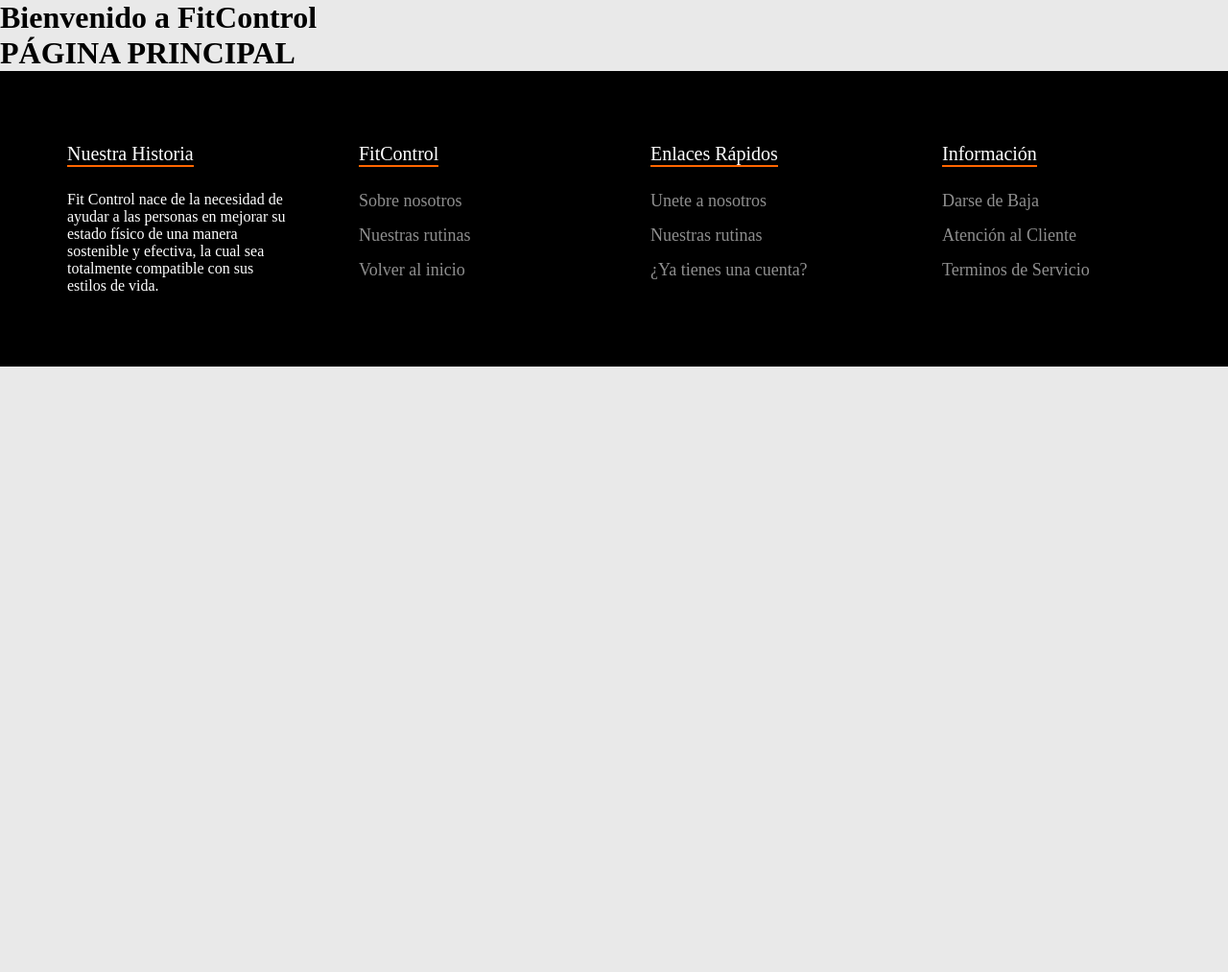
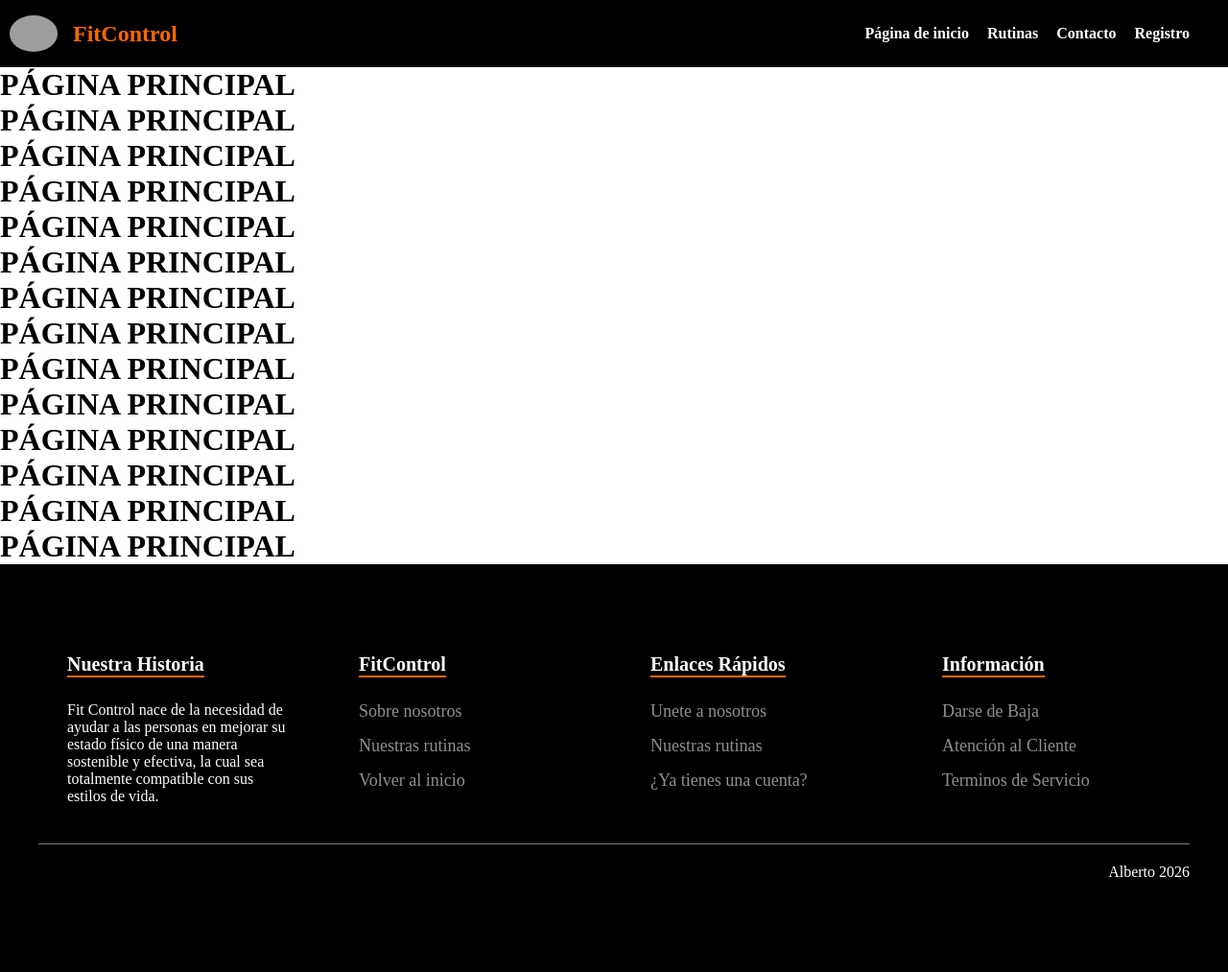
Before and after one commit to albertogonzalez2001/Mi_web_fitness, a PHP site: page /index.php in a window 1280 px wide. Shown: the whole page at 96% size. Before the commit the page ends 382 px from the top, so only its background shows below. Run offline with PHP 8.4, Linux system fonts and the light colour scheme; grey boxes are pictures that could not be loaded.

Commit message:
Estilos del footer y header, que ya están completos. Se añade el archivo y la carpeta de los scripts de la página, js/script.js

```diff
--- a/css/estilos.css
+++ b/css/estilos.css
@@ -6,18 +6,85 @@
 }
 
 body {
-    background-color: rgb(233, 233, 233);
+    background-color: rgb(255, 255, 255);
 
 }
 
-.container{
+/*ESTILOS DEL HEADER*/
+header{
+    background-color:black;
+    padding: 10px;
+    display: flex;
+    min-height: 70px;
+    justify-content: space-between;
+    align-items: center;
+}
+
+a {
+    text-decoration: none;
+    color: white;
+}
+
+.header-navigation{
+    font-weight: 600;
+    padding: 15px;
+}
+
+.header-navigation a{
+    padding-right: 15px;;
+}
+
+.header-navigation > a:hover{
+    color: rgb(255, 102, 0);
+    transition: all 0.3s ease;
+}
+
+.logo{
+    display: flex;
+    align-items: center;
+    gap: 1rem;
+}
+
+.logo h2{
+    color: rgb(255, 102, 0);
+}
+
+.logo img{
+    max-width: 50px;
+    border-radius: 50%;
+}
+
+@media(max-width:800px){
+    header{
+        flex-direction: column;
+    }
+
+    .header-navigation{
+        padding: 15px;
+
+    }
+}
+
+/*ESTILOS DEL CONTENIDO DE LAS PÁGINAS*/
+
+
+
+
+
+
+
+/* ESTILOS DEL FOOTER */
+
+.container-footer{
     max-width: 1200px;
     margin: 0 auto;
+
 }
 
 .footer{
     background-color: black;
     padding: 75px 0;
+    position: relative;
 
 }
 
@@ -37,7 +104,7 @@ body {
     font-size: 20px;
     color: white;
     margin-bottom: 25px;
-    font-weight: 400;
+    font-weight: 600;
     border-bottom: 2px solid rgb(255, 102, 0);
     display: inline-block;
 }
@@ -58,10 +125,20 @@ body {
 
 .footer-links p{
     text-align:left;
+    display:inline-block;
     font-size: 16px;
 }
 
-@media(max-width:991px){
+.footer-sign{
+    text-align: right;
+    padding: 20px 0;
+    margin-top: 40px;
+    border-top: 1px solid #7e7d7d;
+    color: #ffffff;
+    font-size: 16px;
+}
+
+@media(max-width:800px){
     .footer-row{
         text-align: center;
     }
@@ -71,4 +148,20 @@ body {
         margin-bottom: 30px;
 
     }
+
+    .footer-sign{
+        text-align: right;
+        padding: 20px 20px;
+        margin-top: 40px;
+        border-top: 1px solid #7e7d7d;
+        color: #ffffff;
+        font-size: 16px;
+    }
+
+
+    .footer-links p{
+        max-width: 90%;
+        text-align: center;
+    }
+
 }
--- a/includes/footer.php
+++ b/includes/footer.php
@@ -1,5 +1,6 @@
 <footer class="footer">
-    <div class="container">
+    <div class="container-footer">
+        <p class="sign">Alberto González 2026</p>
         <div class="footer-row">
             <div class="footer-links">
                 <h4>Nuestra Historia</h4>
@@ -34,6 +35,9 @@
                 </ul>
             </div>
         </div>
+        <div class="footer-sign">
+            <p>Alberto 2026</p>
+        </div>
     </div>
 </footer>
 
--- a/includes/header.php
+++ b/includes/header.php
@@ -4,7 +4,19 @@
     <meta charset="UTF-8">
     <meta name="viewport" content="width=device-width, initial-scale=1.0">
     <title><?php echo $title ?? 'FitControl'?></title>
+    <script src="/Mi_web_fitness/js/script.js"></script>
     <link rel="stylesheet" href="/Mi_web_fitness/css/estilos.css?v=<?php echo time(); ?>">
 </head>
 <body>
-    <H1>Bienvenido a FitControl</H1>
+    <header>
+        <a class="logo" href="/Mi_web_fitness/index.php">
+            <img src="/Mi_web_fitness/uploads/images/Logo-Web.png" alt="Imágen del logo">
+            <h2>FitControl</h2>
+        </a>
+        <nav class="header-navigation">
+            <a href="/Mi_web_fitness/index.php">Página de inicio</a>
+            <a href="/Mi_web_fitness/rutinas.php">Rutinas</a>
+            <a href="#">Contacto</a>
+            <a href="/Mi_web_fitness/registro.php">Registro</a>
+        </nav>
+    </header>
--- a/index.php
+++ b/index.php
@@ -4,7 +4,24 @@ require __DIR__ . '/Includes/conexion.php';
 include __DIR__ . '/Includes/header.php';
 ?>
 
-<h1>PÁGINA PRINCIPAL</h1>
+<div class="content">
+    <h1>PÁGINA PRINCIPAL</h1>
+    <h1>PÁGINA PRINCIPAL</h1>
+    <h1>PÁGINA PRINCIPAL</h1>
+    <h1>PÁGINA PRINCIPAL</h1>
+    <h1>PÁGINA PRINCIPAL</h1>
+    <h1>PÁGINA PRINCIPAL</h1>
+    <h1>PÁGINA PRINCIPAL</h1>
+    <h1>PÁGINA PRINCIPAL</h1>
+    <h1>PÁGINA PRINCIPAL</h1>
+    <h1>PÁGINA PRINCIPAL</h1>
+    <h1>PÁGINA PRINCIPAL</h1>
+    <h1>PÁGINA PRINCIPAL</h1>
+    <h1>PÁGINA PRINCIPAL</h1>
+    <h1>PÁGINA PRINCIPAL</h1>
+
+</div>
+
 
 <?php
 include __DIR__ . '/Includes/footer.php';
```
Also changed, not shown: js/script.js (added).
